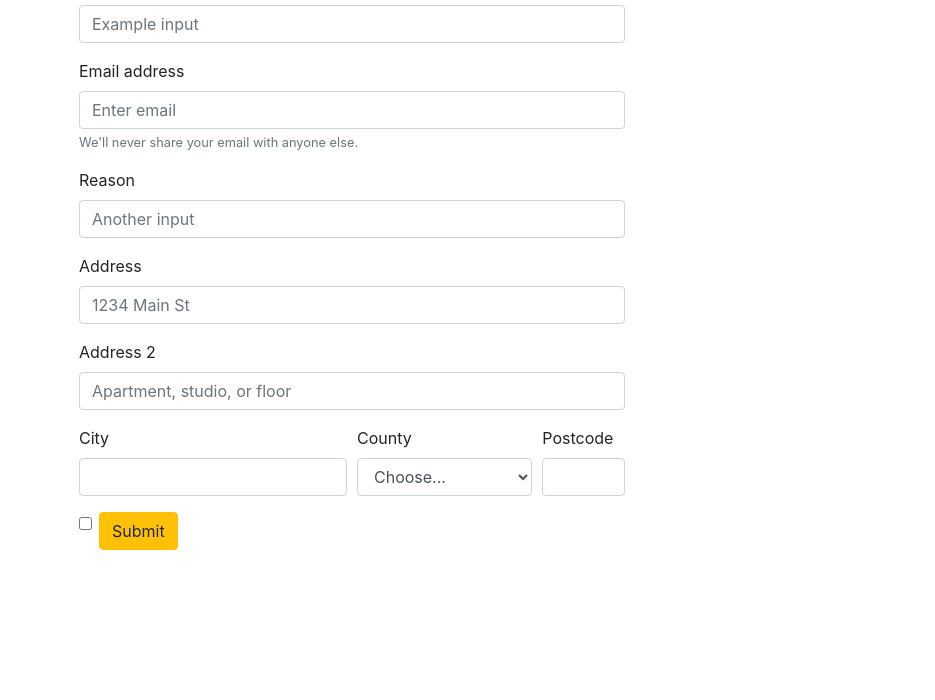
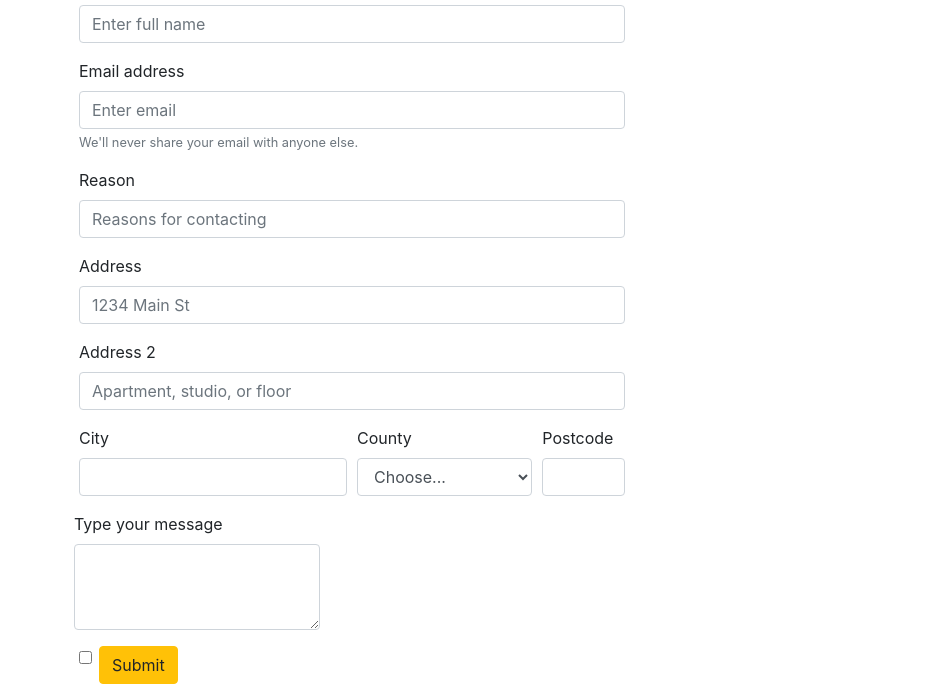
Before and after one commit to Stefan-Aikins/responsive-portfolio, a plain HTML site: page contact.html in a window 1280 px wide. Shown: the part 284-984 px from the top of the page, 0-935 px from the left. Before the commit the page ends 850 px from the top, so only its background shows below. Drawn offline with nearby package versions, Linux system fonts and the light colour scheme; a web font is replaced by a local one.

Commit message:
contact form improvedl

```diff
--- a/contact.html
+++ b/contact.html
@@ -65,7 +65,7 @@
 
                                 <div class="form-group">
                                     <label for="formGroupExampleInput">Full name</label>
-                                    <input type="text" class="form-control" id="formGroupExampleInput" placeholder="Example input">
+                                    <input type="text" class="form-control" id="formGroupExampleInput" placeholder="Enter full name">
                                   </div>
 
                                   <div class="form-group">
@@ -76,7 +76,7 @@
 
                                   <div class="form-group">
                                     <label for="formGroupExampleInput2">Reason</label>
-                                    <input type="text" class="form-control" id="formGroupExampleInput2" placeholder="Another input">
+                                    <input type="text" class="form-control" id="formGroupExampleInput2" placeholder="Reasons for contacting">
                                   </div>
 
                                   <div class="form-group">
@@ -96,12 +96,16 @@
                                       <label for="inputState">County</label>
                                       <select id="inputState" class="form-control">
                                         <option selected>Choose...</option>
-                                        <option>...</option>
+                                        <option>West Midlands</option>
                                       </select>
                                     </div>
                                     <div class="form-group col-md-2">
                                       <label for="inputZip">Postcode</label>
                                       <input type="text" class="form-control" id="inputZip">
+                                    </div>
+                                    <div class="form-group">
+                                      <label for="exampleFormControlTextarea1">Type your message</label>
+                                      <textarea class="form-control" id="exampleFormControlTextarea1" rows="3"></textarea>
                                     </div>
                                   </div>
                                   <div class="form-group">
```
Also changed, not shown: 1 other file.
